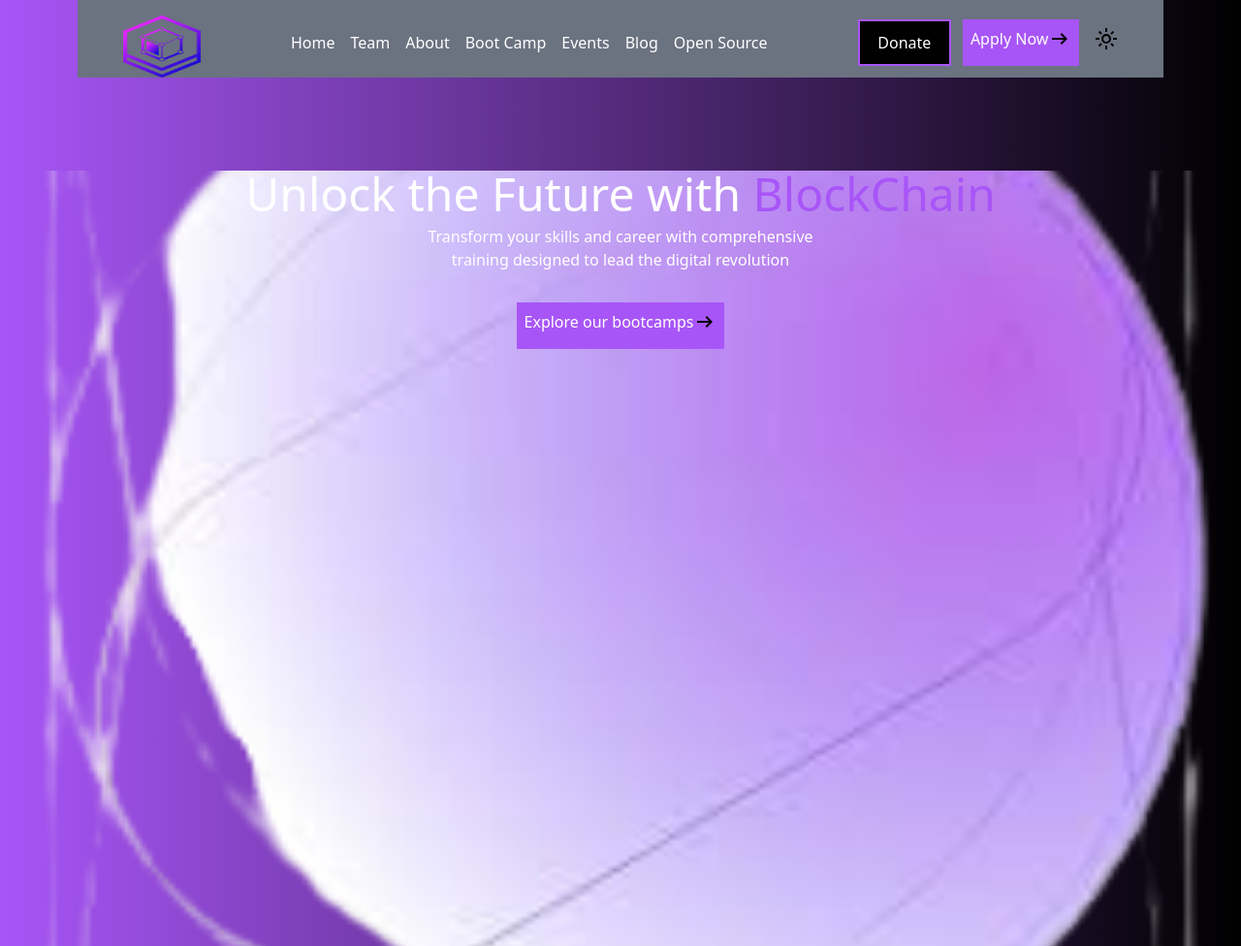
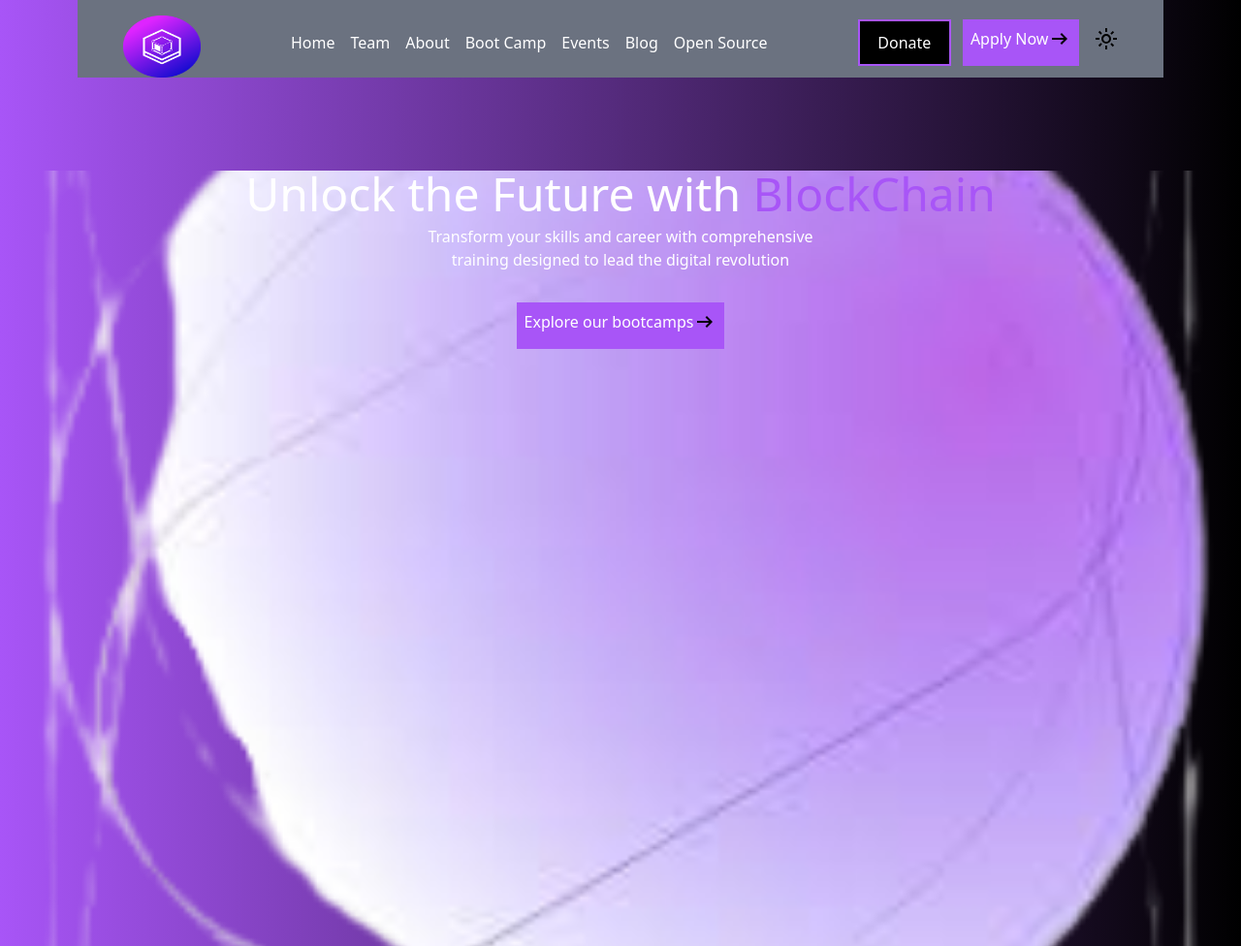
Before and after one commit to Promise278/Tech-space-website, a website: page index.html in a window 1280 px wide. Shown: the top 976 px of the page at 97% size. Drawn offline with Linux system fonts and the light colour scheme.

Commit message:
added nav image

```diff
--- a/index.html
+++ b/index.html
@@ -10,7 +10,7 @@
 <body>
     <div class="bg-indigo-500  bg-gradient-to-r from-purple-500 to-black text-white from-indigo-500 w-full">
         <nav id="top" class="flex justify-around pt-4 bg-gray-500 h-20 mx-20">
-            <img src="/img/blockfuse-logo-BgIWHfHT.png" width="80" alt="Logo">
+            <img src="/img/BLOCKFUSESD-1.png" width="80" alt="Logo">
             <ul class="flex gap-4 mt-4">
                 <li><a class="hover:text-green-500" href="/components/home.html">Home</a></li>
                 <li><a class="hover:text-red-500" href="#">Team</a></li>
```
Also changed, not shown: dist/index.html, img/BLOCKFUSESD-1.png (added), img/BLOCKFUSESD.png (added).
